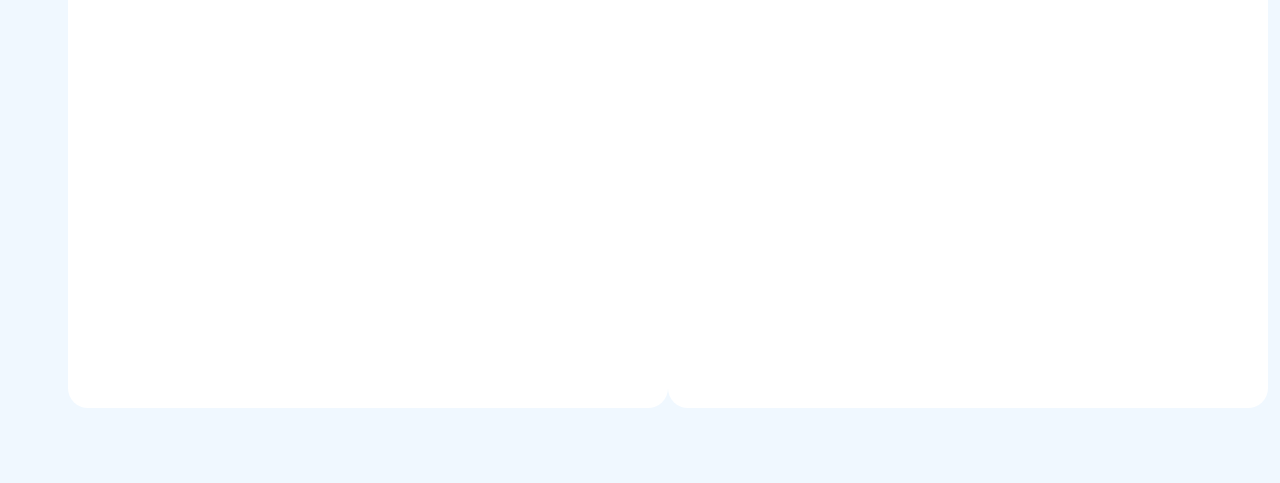
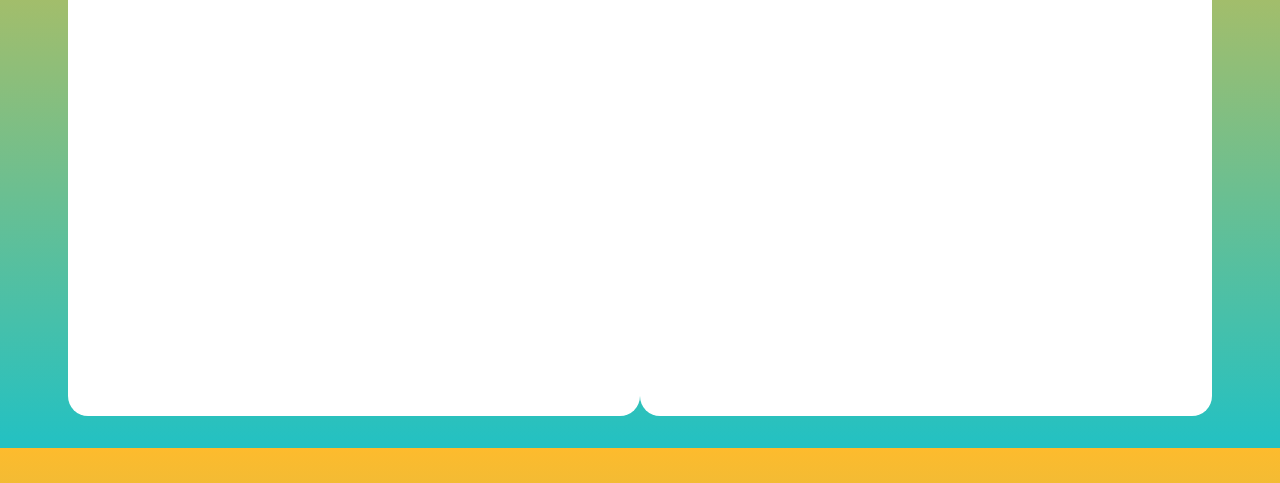
Before and after one commit to ViggenKorir/CodeChallange_wk_02, a plain HTML site: page shopping/index.html in a window 1280 px wide. Shown: the part 317-800 px from the top of the page. Drawn offline with Linux system fonts and the light colour scheme.

Commit message:
Update styles.css

```diff
--- a/shopping/styles.css
+++ b/shopping/styles.css
@@ -1,12 +1,16 @@
 body {
-    background-color: aliceblue;
+    background: rgb(34,193,195);
+    background: linear-gradient(0deg, rgba(34,193,195,1) 0%, rgba(253,187,45,1) 100%);
+    background-repeat: repeat;
     text-align: center;
     padding-top: 60px;
+    font-size: 25px;
 }
 
 h1 {
     font-size: 38px;
     padding-bottom: 10px;
+    display: block;
 }
 
 div {
@@ -15,11 +19,17 @@ div {
     margin-inline: 60px;
 }
 
+.shopping{
+    display: flex;
+    justify-content: center
+}
+
 ul {
     background-color: rgb(255, 255, 255);
     border-radius: 20px;
     height: 500px;
     width: 600px;
+    font-size: 24px;
 }
 
 #add {
```
